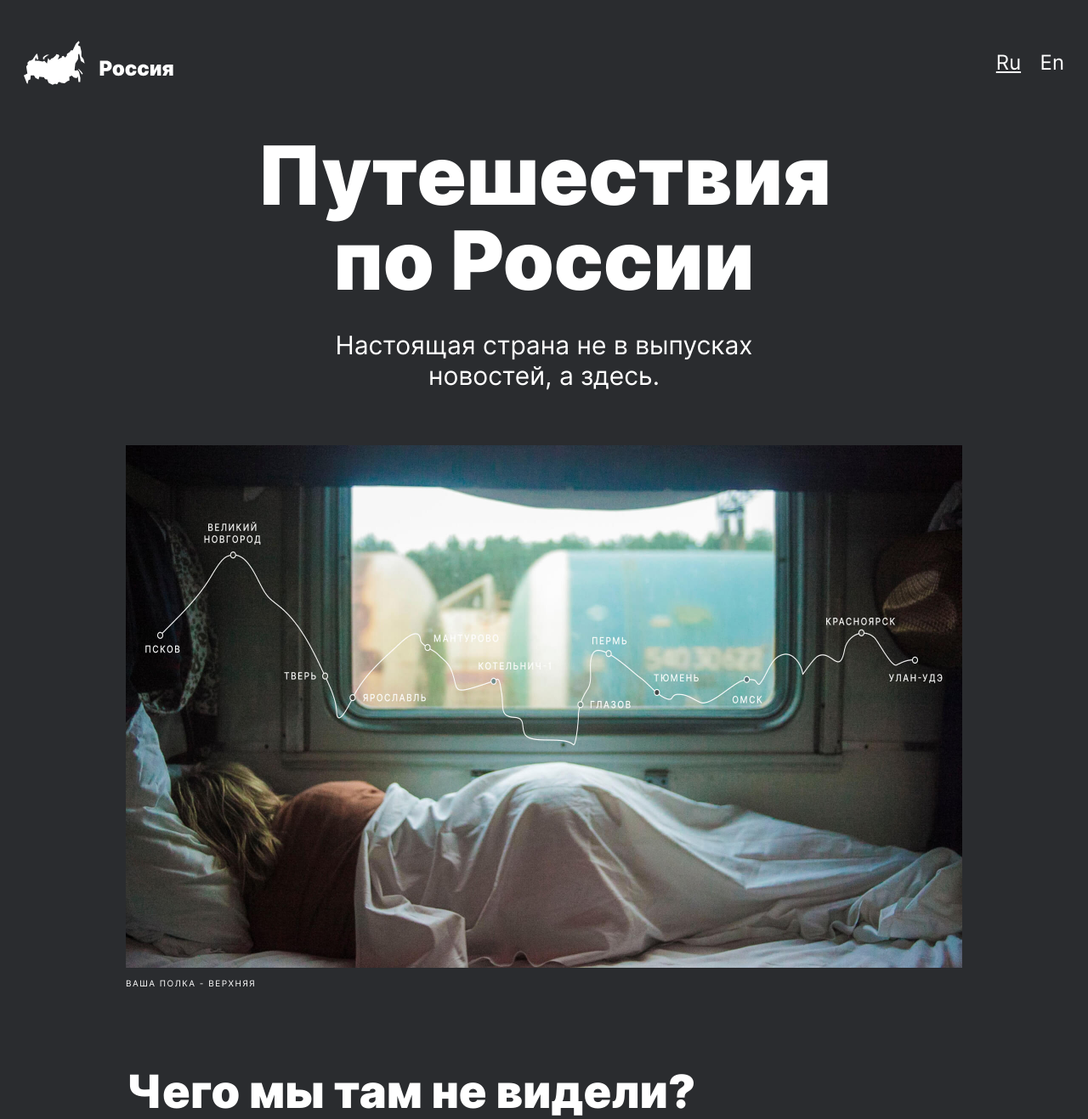
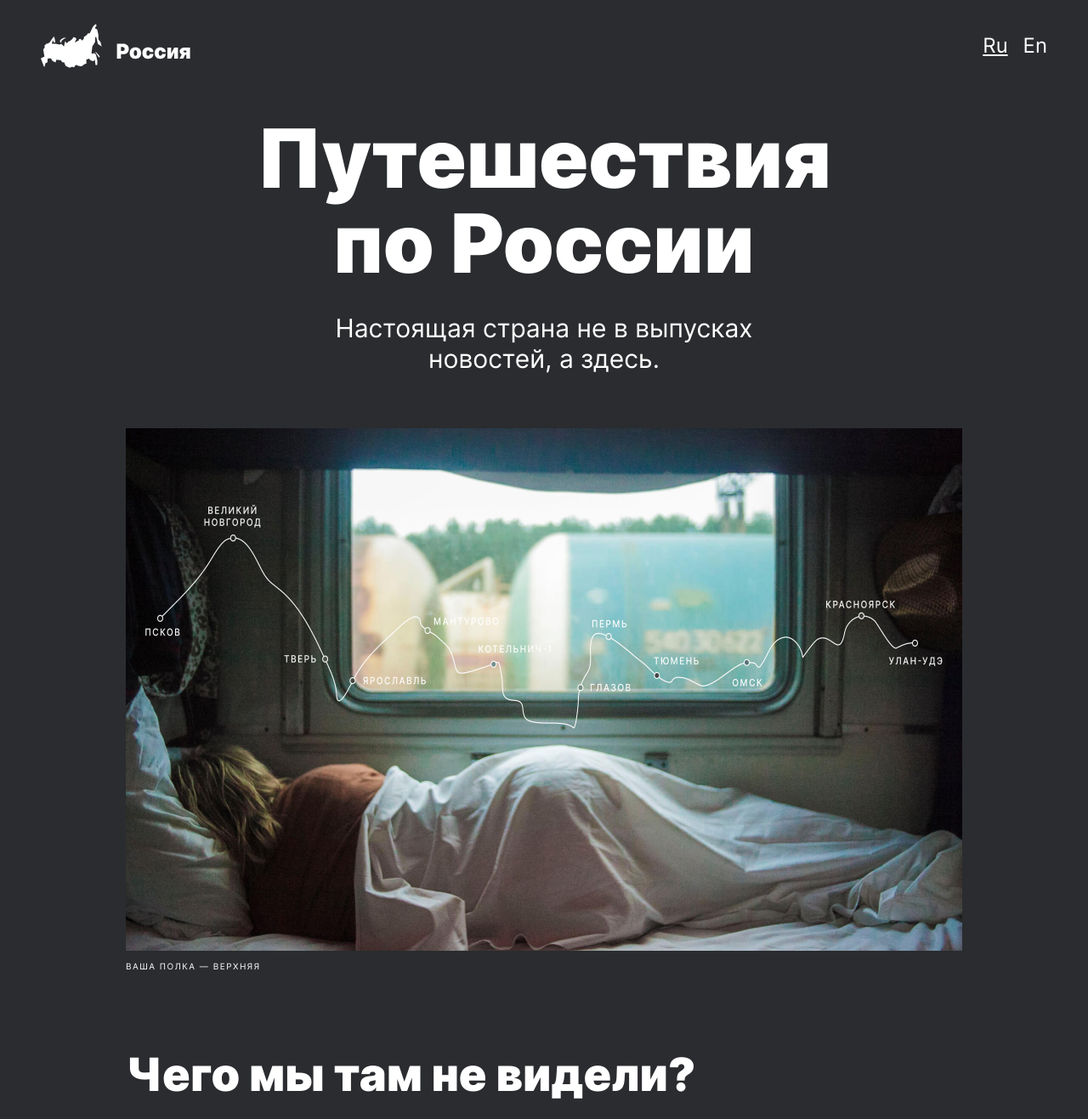
Before and after one commit to klmvsn/russian-travel, a plain HTML site: page index.html in a window 1280 px wide. Shown: the top 1317 px of the page at 85% size. Drawn offline with Linux system fonts and the light colour scheme; files whose address does not match are found by name.

Commit message:
Правки после ревью от 12.01.2022

```diff
--- a/blocks/header/__lang-item/header__lang-item.css
+++ b/blocks/header/__lang-item/header__lang-item.css
@@ -1,5 +1,4 @@
 .header__lang-item {
-    display: inline;
     margin-right: 18px;
 }
 
--- /dev/null
+++ b/blocks/header/__lang-link/_active/header__lang-link_active.css
@@ -0,0 +1,3 @@
+.header__lang-link_active {
+    text-decoration: underline;
+}
--- a/blocks/header/__lang-link/_state/header__lang-link_state_active.css
+++ /dev/null
@@ -1,3 +0,0 @@
-.header__lang-link_state_active {
-    text-decoration: underline;
-}
--- a/blocks/header/__lang-list/header__lang-list.css
+++ b/blocks/header/__lang-list/header__lang-list.css
@@ -2,4 +2,5 @@
     margin: 0;
     padding: 0;
     list-style-type: none;
+    display: flex;
 }
--- a/blocks/header/header.css
+++ b/blocks/header/header.css
@@ -1,6 +1,7 @@
 .header {
     display: flex;
-    margin: 48px 28px 56px;
+    margin: 28px 48px 56px;
+    max-width: 1184px;
     justify-content: space-between;
     align-items: center;
 }
--- a/index.html
+++ b/index.html
@@ -15,7 +15,7 @@
   <header class="header">
     <img class="header__logo" src="images/header-logo.svg" alt="Логотип проекта о путешествии по России.">
     <ul class="header__lang-list">
-      <li class="header__lang-item"><a href="#" class=" header__lang-link header__lang-link_state_active">Ru</a></li>
+      <li class="header__lang-item"><a href="#" class=" header__lang-link header__lang-link_active">Ru</a></li>
       <li class="header__lang-item"> <a href="#" class="header__lang-link">En</a></li>
     </ul>
   </header>
@@ -24,7 +24,7 @@
       <h1 class="lead__title">Путешествия по&nbsp;России</h1>
       <p class="lead__subtitle">Настоящая страна не&nbsp;в&nbsp;выпусках новостей, а&nbsp;здесь.</p>
       <img src="images/lead-polka.jpg" alt="Маршрут из пскова в Улан-Удэ на фоне окна поезда." class="lead__image">
-      <p class="lead__caption">ваша полка - верхняя</p>
+      <p class="lead__caption">ваша полка — верхняя</p>
     </section>
     <section class="intro container">
       <h2 class="intro__title">Чего мы&nbsp;там не&nbsp;видели?</h2>
--- a/pages/index.css
+++ b/pages/index.css
@@ -9,7 +9,7 @@
 @import url(../blocks/header/__lang-list/header__lang-list.css);
 @import url(../blocks/header/__lang-item/header__lang-item.css);
 @import url(../blocks/header/__lang-link/header__lang-link.css);
-@import url(../blocks/header/__lang-link/_state/header__lang-link_state_active.css);
+@import url(../blocks/header/__lang-link/_active/header__lang-link_active.css);
 
 @import url(../blocks/lead/lead.css);
 @import url(../blocks/lead/__title/lead__title.css);
```
